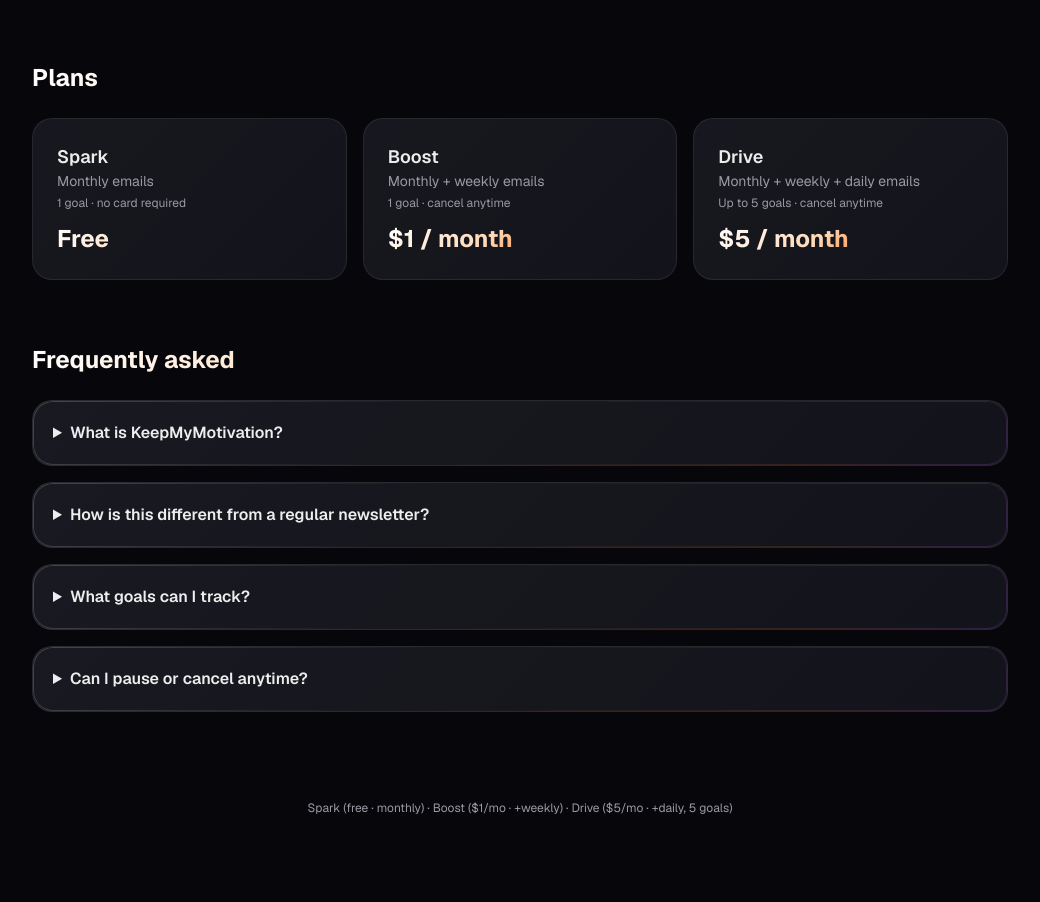
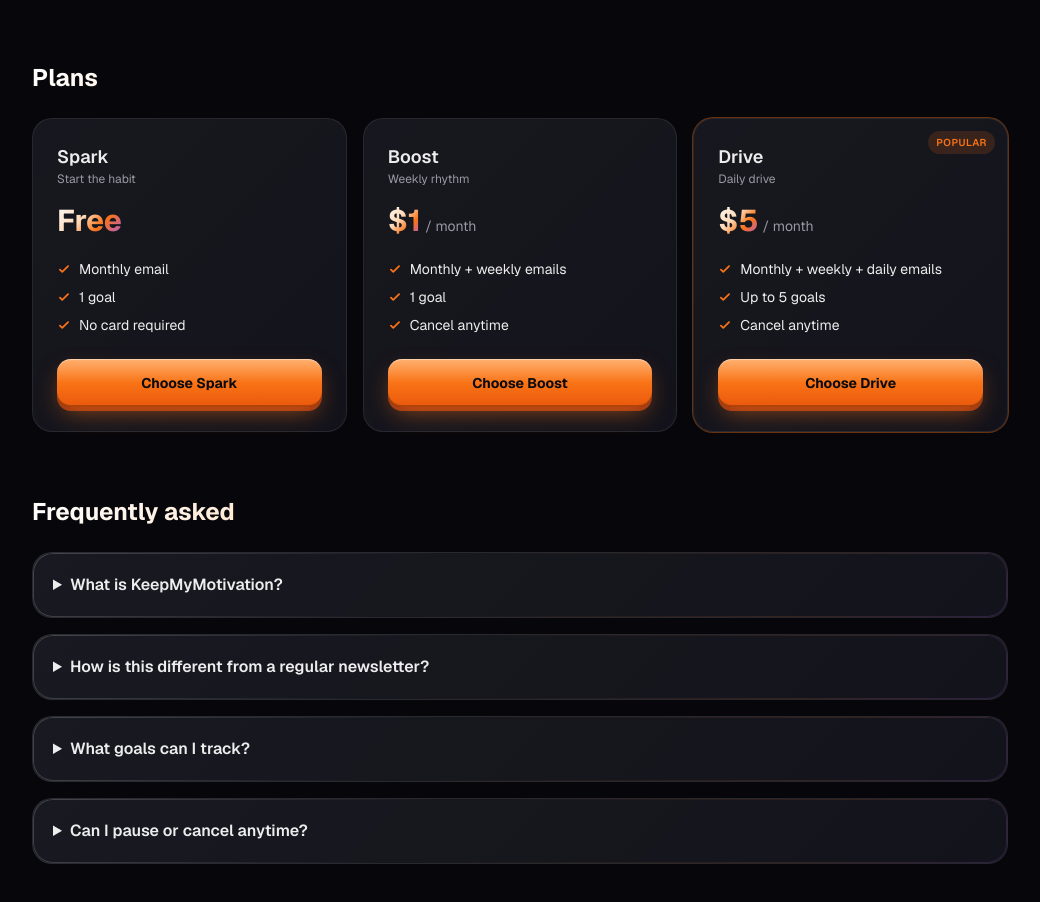
Before and after one commit to zahinafsar/keepmymotivation, a Next.js app: page / in a window 1280 px wide. Shown: the part 1144-2046 px from the top of the page, without its empty margins (120-1160 px from the left). Before the commit the page ends 1984 px from the top, so only its background shows below. Built offline with nearby package versions, Linux system fonts and the light colour scheme; no server answers.

Commit message:
feat: implement dynamic plan display in HomeClient and integrate Clarity script in layout

```diff
--- a/app/HomeClient.tsx
+++ b/app/HomeClient.tsx
@@ -6,11 +6,39 @@
 
 type Turn = { q: string; a: string };
 type Step = "goal" | "chat" | "time";
+type Plan = "SPARK" | "BOOST" | "DRIVE";
 
 type FinalAgent = {
   theme: string;
   imageKeyword: string;
   subjectHint: string;
+};
+
+const PLAN_INFO: Record<
+  Plan,
+  { name: string; tagline: string; price: string; period: string; features: string[] }
+> = {
+  SPARK: {
+    name: "Spark",
+    tagline: "Start the habit",
+    price: "Free",
+    period: "",
+    features: ["Monthly email", "1 goal", "No card required"],
+  },
+  BOOST: {
+    name: "Boost",
+    tagline: "Weekly rhythm",
+    price: "$1",
+    period: "/ month",
+    features: ["Monthly + weekly emails", "1 goal", "Cancel anytime"],
+  },
+  DRIVE: {
+    name: "Drive",
+    tagline: "Daily drive",
+    price: "$5",
+    period: "/ month",
+    features: ["Monthly + weekly + daily emails", "Up to 5 goals", "Cancel anytime"],
+  },
 };
 
 export default function HomeClient() {
@@ -290,24 +318,67 @@
           <section>
             <h2 className="text-2xl font-bold mb-6 text-gradient">Plans</h2>
             <div className="grid gap-4 sm:grid-cols-3">
-              <article className="plan-card">
-                <h3 className="font-semibold text-lg">Spark</h3>
-                <p className="text-[color:var(--muted)] text-sm mb-1">Monthly emails</p>
-                <p className="text-[color:var(--muted)] text-xs mb-3">1 goal · no card required</p>
-                <p className="text-2xl font-bold text-gradient">Free</p>
-              </article>
-              <article className="plan-card">
-                <h3 className="font-semibold text-lg">Boost</h3>
-                <p className="text-[color:var(--muted)] text-sm mb-1">Monthly + weekly emails</p>
-                <p className="text-[color:var(--muted)] text-xs mb-3">1 goal · cancel anytime</p>
-                <p className="text-2xl font-bold text-gradient">$1 / month</p>
-              </article>
-              <article className="plan-card">
-                <h3 className="font-semibold text-lg">Drive</h3>
-                <p className="text-[color:var(--muted)] text-sm mb-1">Monthly + weekly + daily emails</p>
-                <p className="text-[color:var(--muted)] text-xs mb-3">Up to 5 goals · cancel anytime</p>
-                <p className="text-2xl font-bold text-gradient">$5 / month</p>
-              </article>
+              {(Object.keys(PLAN_INFO) as Plan[]).map((p) => {
+                const pi = PLAN_INFO[p];
+                const featured = p === "DRIVE";
+                return (
+                  <article
+                    key={p}
+                    className={`plan-card flex flex-col h-full relative ${
+                      featured ? "ring-1 ring-[color:var(--accent)]/40" : ""
+                    }`}
+                  >
+                    {featured && (
+                      <span className="absolute top-3 right-3 text-[10px] uppercase tracking-wider font-semibold px-2 py-1 rounded-full bg-[color:var(--accent)]/15 text-[color:var(--accent)]">
+                        Popular
+                      </span>
+                    )}
+
+                    <div className="mb-4">
+                      <p className="font-semibold text-lg">{pi.name}</p>
+                      <p className="text-[color:var(--muted)] text-xs">{pi.tagline}</p>
+                    </div>
+
+                    <div className="mb-5 flex items-baseline gap-1">
+                      <span className="text-3xl font-bold text-gradient">{pi.price}</span>
+                      {pi.period && (
+                        <span className="text-[color:var(--muted)] text-sm">{pi.period}</span>
+                      )}
+                    </div>
+
+                    <ul className="space-y-2 mb-6 text-sm">
+                      {pi.features.map((f) => (
+                        <li key={f} className="flex items-start gap-2">
+                          <svg
+                            width="14"
+                            height="14"
+                            viewBox="0 0 24 24"
+                            fill="none"
+                            stroke="currentColor"
+                            strokeWidth="3"
+                            strokeLinecap="round"
+                            strokeLinejoin="round"
+                            className="mt-[3px] shrink-0 text-[color:var(--accent)]"
+                            aria-hidden="true"
+                          >
+                            <path d="M5 13l4 4L19 7" />
+                          </svg>
+                          <span>{f}</span>
+                        </li>
+                      ))}
+                    </ul>
+
+                    <div className="mt-auto">
+                      <button
+                        onClick={() => router.push("/signup")}
+                        className="btn-3d w-full text-sm"
+                      >
+                        Choose {pi.name}
+                      </button>
+                    </div>
+                  </article>
+                );
+              })}
             </div>
           </section>
 
--- a/app/layout.tsx
+++ b/app/layout.tsx
@@ -1,5 +1,6 @@
 import type { Metadata, Viewport } from "next";
 import { Geist, Geist_Mono } from "next/font/google";
+import Script from "next/script";
 import "./globals.css";
 
 const geistSans = Geist({
@@ -195,6 +196,13 @@
           type="application/ld+json"
           dangerouslySetInnerHTML={{ __html: JSON.stringify(jsonLd) }}
         />
+        <Script id="ms-clarity" strategy="afterInteractive">
+          {`(function(c,l,a,r,i,t,y){
+              c[a]=c[a]||function(){(c[a].q=c[a].q||[]).push(arguments)};
+              t=l.createElement(r);t.async=1;t.src="https://www.clarity.ms/tag/"+i;
+              y=l.getElementsByTagName(r)[0];y.parentNode.insertBefore(t,y);
+          })(window, document, "clarity", "script", "wnfmq63ub6");`}
+        </Script>
       </body>
     </html>
   );
```
